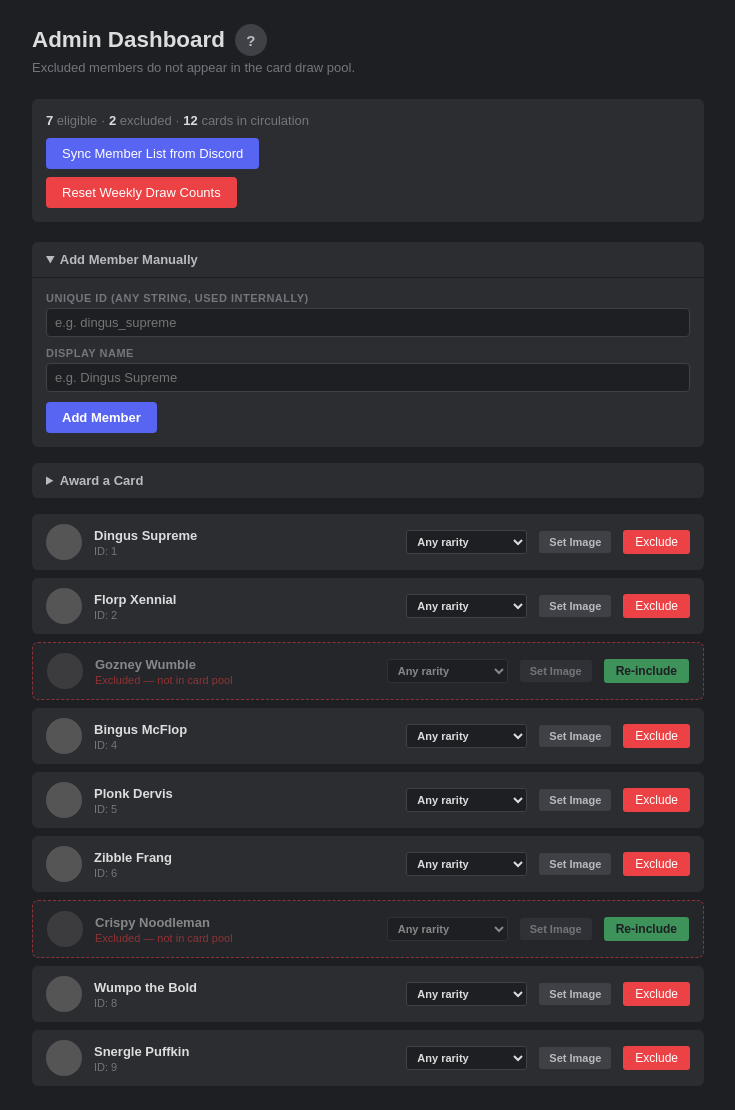
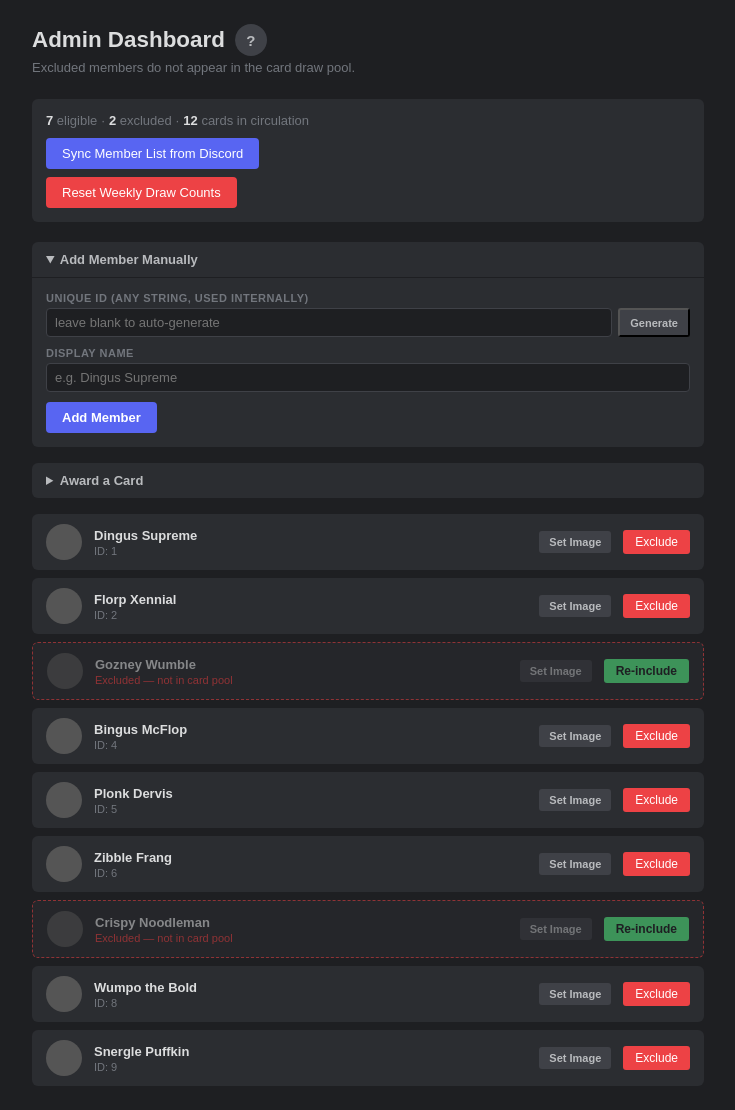
Before and after one commit to adamhurm/discord-super-pal-of-the-week, a FastAPI app: page /admin in a window 1280 px wide, after a click on "Add Member Manually". Shown: the whole page, without its empty margins (272-1007 px from the left). Run offline with FastAPI, Linux system fonts and the light colour scheme.

Commit message:
feat: auto-generate member ID in admin form, restrict rarity lock to custom members
Co-Authored-By: Claude Sonnet 4.6 <noreply@anthropic.com>

```diff
--- a/src/superpal/webapp/routes.py
+++ b/src/superpal/webapp/routes.py
@@ -1,3 +1,4 @@
+import uuid
 import aiosqlite
 from fastapi import APIRouter, File, Form, Request, UploadFile
 from fastapi.responses import HTMLResponse, RedirectResponse
@@ -158,12 +159,14 @@ async def admin_reset_draws(request: Request):
 @router.post("/admin/member/add")
 async def admin_add_member(
     request: Request,
-    discord_id: str = Form(...),
+    discord_id: str = Form(""),
     display_name: str = Form(...),
 ):
     session = await get_session_from_request(request)
     if session is None or session.link_type != "admin":
         return templates.TemplateResponse(request, "expired.html", {})
+    if not discord_id.strip():
+        discord_id = str(uuid.uuid4())
     await add_member(discord_id, display_name)
     return RedirectResponse(url="/admin", status_code=303)
 
--- a/src/superpal/webapp/templates/admin.html
+++ b/src/superpal/webapp/templates/admin.html
@@ -126,7 +126,12 @@
       <form method="post" action="/admin/member/add">
         <div class="form-row">
           <label>Unique ID (any string, used internally)</label>
-          <input type="text" name="discord_id" placeholder="e.g. dingus_supreme" required>
+          <div style="display:flex;gap:6px">
+            <input type="text" name="discord_id" id="new-member-id"
+                   placeholder="leave blank to auto-generate" style="flex:1">
+            <button type="button" class="img-label"
+                    onclick="document.getElementById('new-member-id').value=crypto.randomUUID()">Generate</button>
+          </div>
         </div>
         <div class="form-row">
           <label>Display Name</label>
@@ -189,10 +194,11 @@
         {% if m.is_synthetic %}
           <div class="synthetic-badge">CUSTOM</div>
         {% endif %}
-        {% if m.forced_rarity %}
+        {% if m.is_synthetic and m.forced_rarity %}
           <div class="rarity-lock-label rarity-lock-{{ m.forced_rarity }}">{{ m.forced_rarity | upper }}-only drop</div>
         {% endif %}
       </div>
+      {% if m.is_synthetic %}
       <form method="post" action="/admin/member/{{ m.discord_id }}/forced-rarity">
         <select name="rarity" class="rarity-select" onchange="this.form.submit()">
           <option value="">Any rarity</option>
@@ -202,6 +208,7 @@
           <option value="legendary" {% if m.forced_rarity == 'legendary' %}selected{% endif %}>Legendary only</option>
         </select>
       </form>
+      {% endif %}
       <form method="post" action="/admin/member/{{ m.discord_id }}/avatar" enctype="multipart/form-data">
         <label class="img-label">
           Set Image
@@ -231,7 +238,7 @@
       <p>Members added via <strong>Add Member Manually</strong> are marked <strong>CUSTOM</strong> and are never modified by the Discord sync. Their display name, avatar, rarity lock, and exclusion status are preserved exactly as set here regardless of how many times you sync.</p>
 
       <h3>Rarity Lock</h3>
-      <p>Use the rarity dropdown on a member row to restrict which rarity tier they can appear in. A member set to <strong>Legendary only</strong> will only be drawn when a Legendary card is rolled — they won't appear in Common, Uncommon, or Rare draws, or in trade-in results for those tiers. Set to <strong>Any rarity</strong> to remove the restriction.</p>
+      <p>Only <strong>CUSTOM</strong> members have a rarity dropdown. Use it to restrict which rarity tier that member can appear in — e.g. set to <strong>Legendary only</strong> so they only show up on a Legendary roll. Real Discord members always follow normal rarity rules. Set to <strong>Any rarity</strong> to remove the restriction.</p>
 
       <h3>Syncing the Member List</h3>
       <p>Click <strong>Sync Member List from Discord</strong> to pull the current server roster into the database. Do this after members join or change their display name so their cards stay up to date.</p>
```
